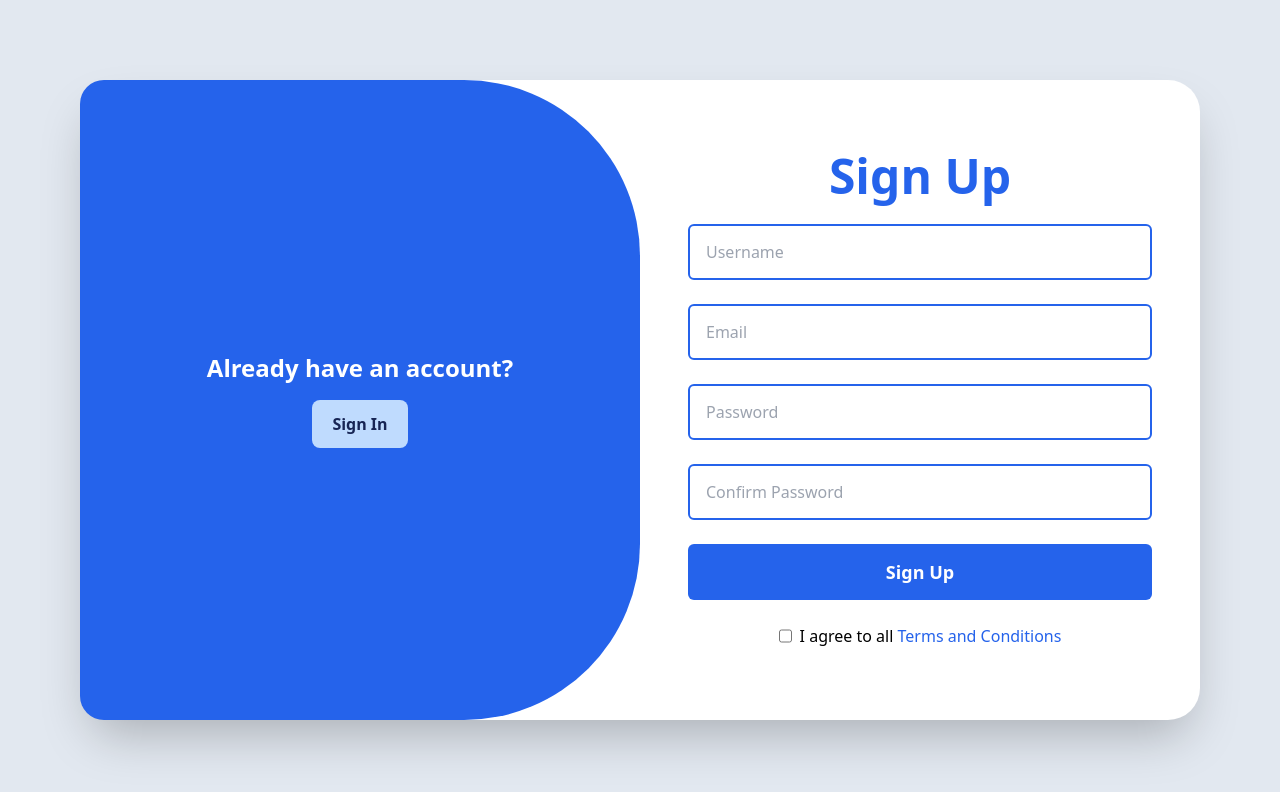
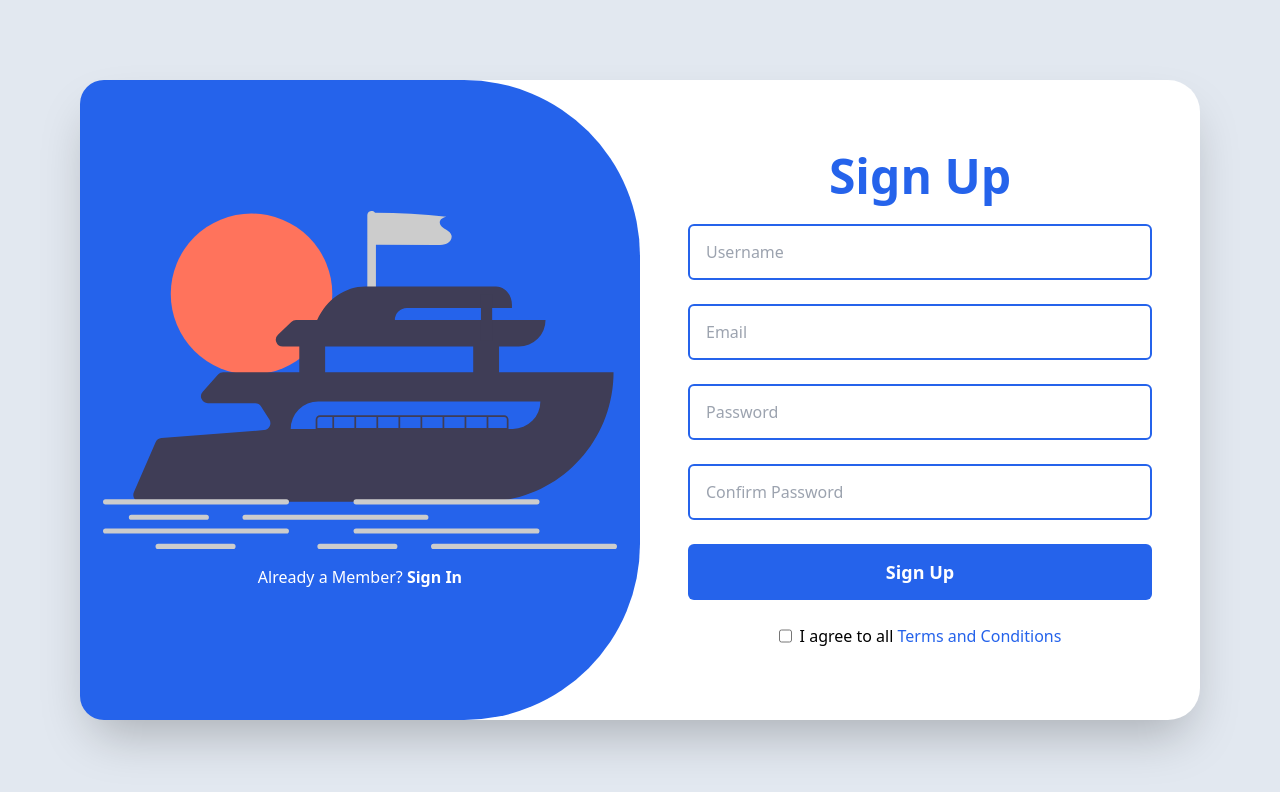
Before and after one commit to SoRa4762/letsAnimate, a React (Vite) app: page / in a window 1280 px wide. Shown: the top 792 px of the page. Built offline with nearby package versions, Linux system fonts and the light colour scheme.

Commit message:
need to optimize, but for later

```diff
--- a/src/Animations/SignInXSignUp.jsx
+++ b/src/Animations/SignInXSignUp.jsx
@@ -1,4 +1,6 @@
 import { useEffect, useState } from "react";
+import SignInImage from "../assets/undraw_signin.svg";
+import SignUpImage from "../assets/undraw_signup.svg";
 
 const SignInXSignUp = () => {
   const [isSignIn, setIsSignIn] = useState(true);
@@ -31,15 +33,20 @@ const SignInXSignUp = () => {
                   isAnimate && "animate-fade"
                 } h-full w-full flex flex-col gap-4 justify-center items-center`}
               >
-                <h1 className="text-white text-lg md:text-xl lg:text-2xl font-bold">
-                  Already have an account?
-                </h1>
-                <button
-                  className={`h-12 w-24 bg-blue-200 font-bold rounded-lg ease-in-out duration-300 text-blue-950 hover:bg-blue-300`}
+                <img
+                  className="w-11/12"
+                  src={SignUpImage}
+                  alt="sign up Image"
+                />
+                <p className="font-normal text-white">
+                  Already a Member?{" "}
+                  <span
+                    className="font-bold cursor-pointer"
                     onClick={handleSwitch}
                   >
                     Sign In
-                </button>
+                  </span>
+                </p>
               </div>
             ) : (
               <div
@@ -47,15 +54,21 @@ const SignInXSignUp = () => {
                   isAnimate && "animate-fade"
                 } h-full w-full flex flex-col gap-4 justify-center items-center`}
               >
-                <h1 className="text-white text-lg md:text-xl lg:text-2xl font-bold">
-                  Don&apos;t Have an Account?
-                </h1>
-                <button
-                  className={`h-12 w-24 bg-blue-200 font-bold rounded-lg text-blue-950 ease-in-out duration-300 hover:bg-blue-300`}
+                <img
+                  className="w-11/12"
+                  src={SignInImage}
+                  alt="Sign In Image"
+                />
+                <p className="font-normal text-white">
+                  New Here?{" "}
+                  <span
+                    className="cursor-pointer font-bold"
                     onClick={handleSwitch}
                   >
                     Sign Up
-                </button>
+                  </span>
+                </p>
+                <p className="text-white">Or sign in with .... ....</p>
               </div>
             )}
           </div>
```
Also changed, not shown: src/assets/undraw_signin.svg (added), src/assets/undraw_signup.svg (added). Lines whose indentation alone changed are shown as unchanged.
